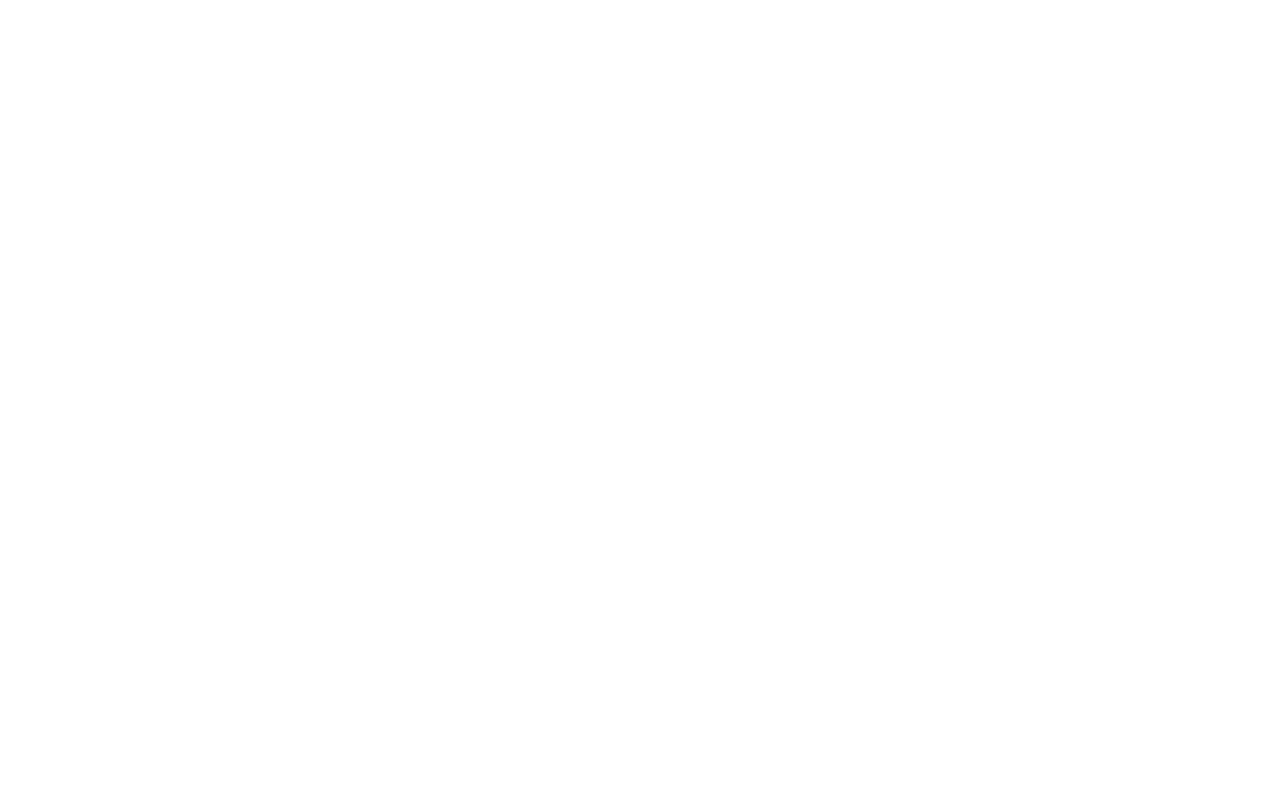
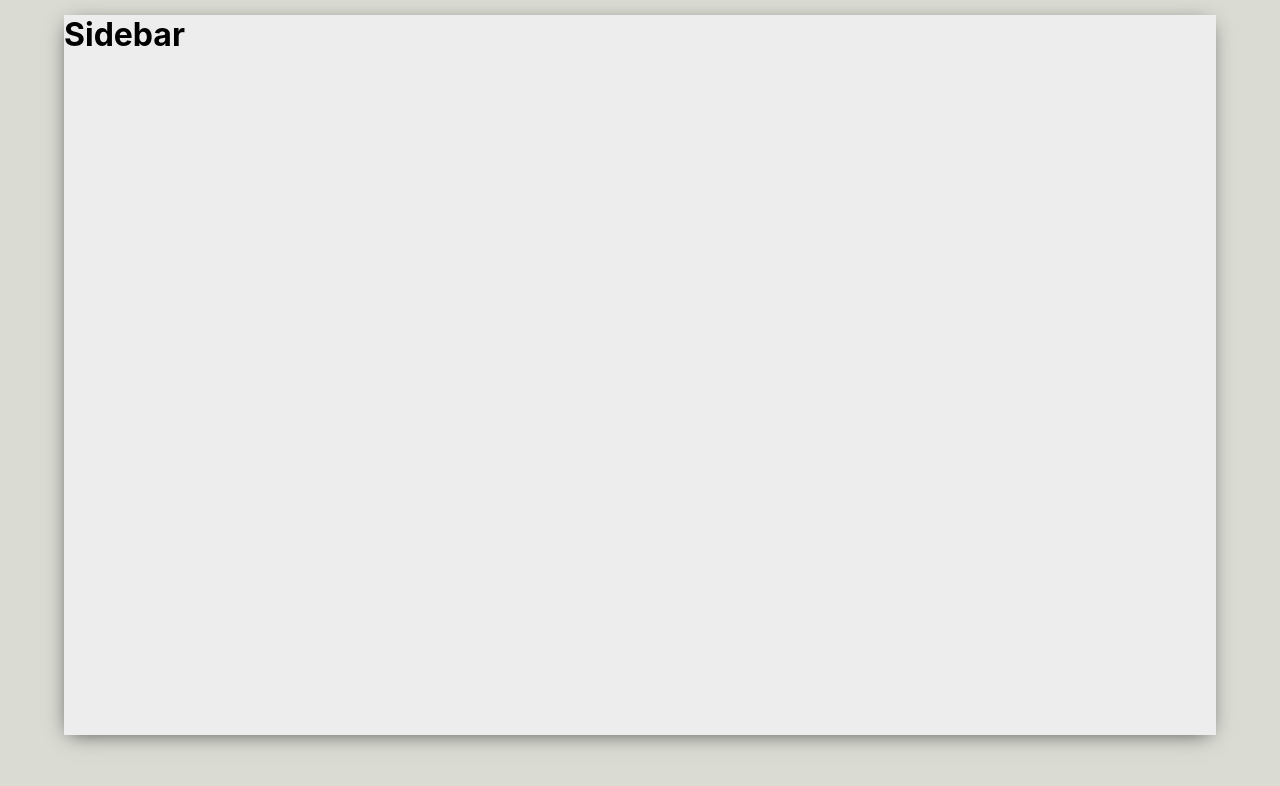
Before and after one commit to Freddy270291/react-whatsapp, a React (Create React App) app: page / in a window 1280 px wide. Shown: the top 786 px of the page. Built offline with nearby package versions, Linux system fonts and the light colour scheme.

Commit message:
Cleaning and sidebar

```diff
--- a/src/App.css
+++ b/src/App.css
@@ -1,38 +1,15 @@
-.App {
-  text-align: center;
+.app {
+  display: grid;
+  place-items: center;
+  background-color: #dadbd3;
+  height: 100vh;
 }
 
-.App-logo {
-  height: 40vmin;
-  pointer-events: none;
+.app__body {
+  display: flex;
+  background-color: #ededed;
+  margin-top: -50px;
+  height: 90vh;
+  width: 90vw;
+  box-shadow: -1px 4px 20px -6px rgba(0, 0, 0, 0.7);
 }
-
-@media (prefers-reduced-motion: no-preference) {
-  .App-logo {
-    animation: App-logo-spin infinite 20s linear;
-  }
-}
-
-.App-header {
-  background-color: #282c34;
-  min-height: 100vh;
-  display: flex;
-  flex-direction: column;
-  align-items: center;
-  justify-content: center;
-  font-size: calc(10px + 2vmin);
-  color: white;
-}
-
-.App-link {
-  color: #61dafb;
-}
-
-@keyframes App-logo-spin {
-  from {
-    transform: rotate(0deg);
-  }
-  to {
-    transform: rotate(360deg);
-  }
-}
--- a/src/App.js
+++ b/src/App.js
@@ -1,7 +1,17 @@
 import "./App.css";
+import Sidebar from "./components/Sidebar";
 
 function App() {
-  return <div className="app"></div>;
+  return (
+    <div className="app">
+      <div className="app__body">
+        {/* Sidebar */}
+        <Sidebar />
+
+        {/* Chat */}
+      </div>
+    </div>
+  );
 }
 
 export default App;
--- /dev/null
+++ b/src/components/Sidebar.js
@@ -0,0 +1,12 @@
+import React from "react";
+import "./Sidebar.css";
+
+function Sidebar() {
+  return (
+    <div className="sidebar">
+      <h1>Sidebar</h1>
+    </div>
+  );
+}
+
+export default Sidebar;
--- a/src/index.css
+++ b/src/index.css
@@ -1,13 +1,17 @@
+* {
+  margin: 0;
+}
+
 body {
   margin: 0;
-  font-family: -apple-system, BlinkMacSystemFont, 'Segoe UI', 'Roboto', 'Oxygen',
-    'Ubuntu', 'Cantarell', 'Fira Sans', 'Droid Sans', 'Helvetica Neue',
+  font-family: -apple-system, BlinkMacSystemFont, "Segoe UI", "Roboto", "Oxygen",
+    "Ubuntu", "Cantarell", "Fira Sans", "Droid Sans", "Helvetica Neue",
     sans-serif;
   -webkit-font-smoothing: antialiased;
   -moz-osx-font-smoothing: grayscale;
 }
 
 code {
-  font-family: source-code-pro, Menlo, Monaco, Consolas, 'Courier New',
+  font-family: source-code-pro, Menlo, Monaco, Consolas, "Courier New",
     monospace;
 }
```
Also changed, not shown: src/firebase.js (added, +10 -0 lines), src/components/Sidebar.css (added).
